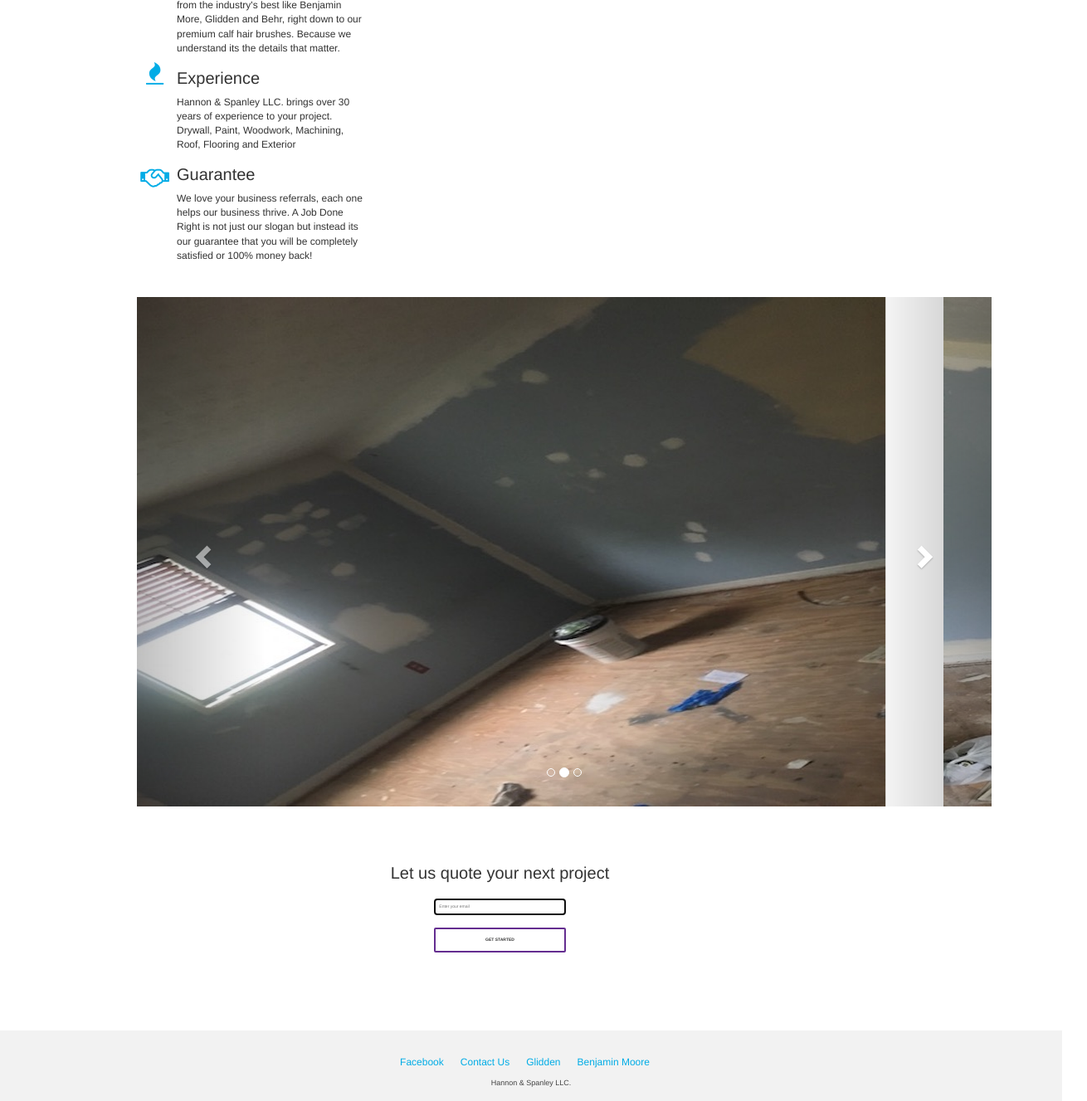
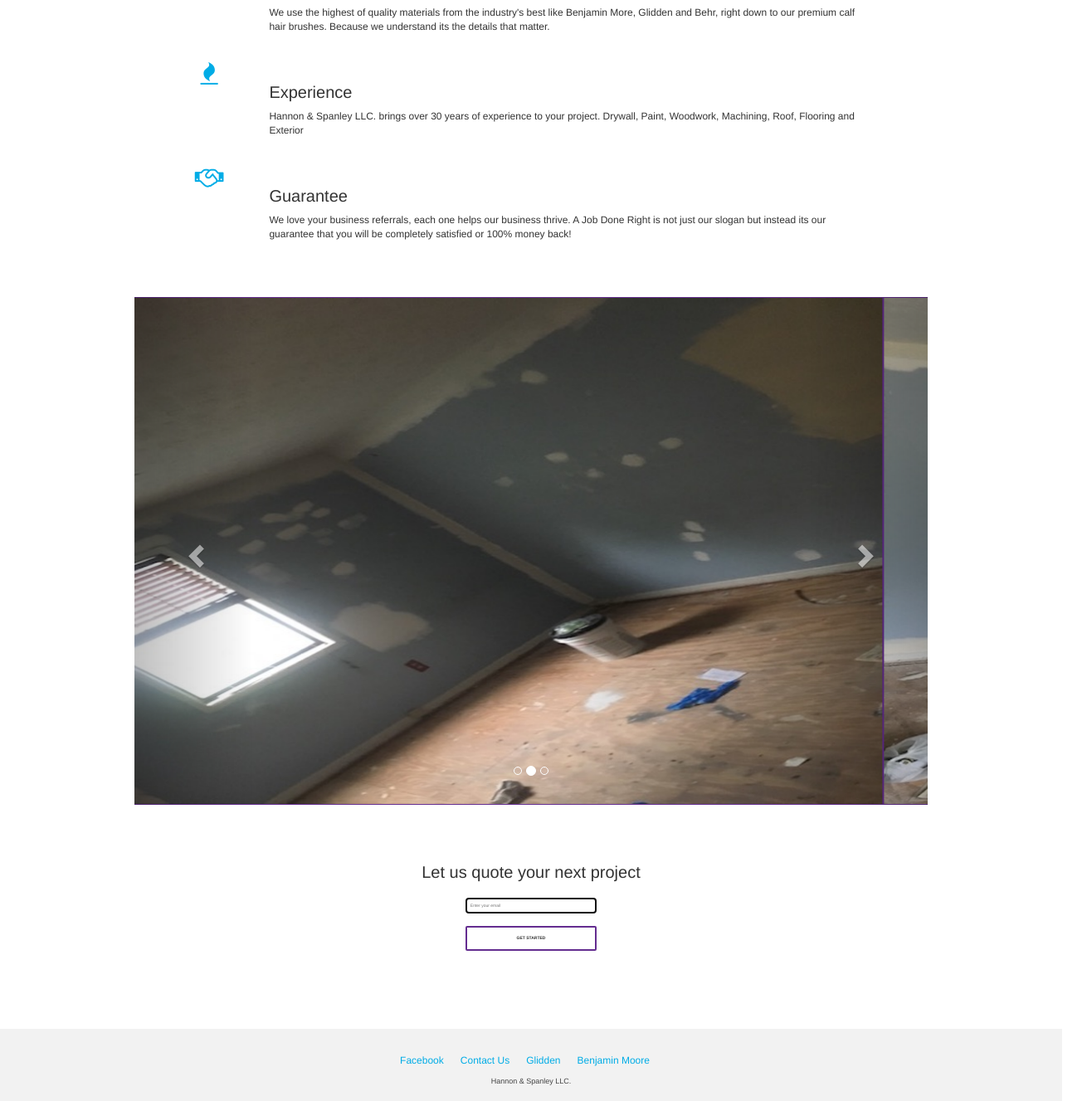
Before and after one commit to Dcoke1/Product-Landing-Page, a plain HTML site: page index.html in a window 1280 px wide. Shown: the part 227-1554 px from the top of the page at 83% size, 1310 px wide, since content can reach past the window. Drawn offline with nearby package versions, Linux system fonts and the light colour scheme.

Commit message:
Version2.1.3

```diff
--- a/assets/styles.css
+++ b/assets/styles.css
@@ -41,7 +41,9 @@ header {
 	justify-content: center;
 	align-items: center;
 	text-align: center;
-	margin-left: 15px;
+    width: 62vw;
+    margin-right: 2.5px;
+    margin-left: 0%;
 
 }
 
@@ -69,7 +71,7 @@ a {
 
 /**== Services and mid page styling ===**/
 .sub-container {
-    max-width: 1000px;
+    max-width: 960px;
     width: 100%;
     margin: 0 auto;
 }
@@ -106,6 +108,15 @@ i {
 	size: 200px;
 }
 
+.container {
+	width: 100%;
+}
+
+.container img {
+	border: 1px solid;
+	border-color: #642D90;
+}
+
 /**== Submit button and Input section styles ===**/
 #pricing {
     display: flex;
@@ -113,6 +124,7 @@ i {
     align-items: center;
     justify-content: center;
     text-align: center;
+    width: 100%;
     height: 400px;
     margin-top: 10px;
 }
@@ -174,18 +186,12 @@ footer span {
     color: #444;
 }
 
-/**--====================================Responsive Queries ===============================-----------------**/
+/**--================================Responsive Queries ===============================-----------------**/
 
 @media only screen and (min-width: 320px) {
 
 .nav-link {
 	font-size: 12px;
-}
-
-.logo img {
-    width: 45vw;
-    margin-right: 2.5px;
-    margin-left: -10px;
 }
 
 nav ul {
@@ -200,9 +206,10 @@ h2 {
 }
 
 #services {
-    width: 220px;
+    width: 100%;
     margin-top: 200px;
-    padding-left: 30px;
+    padding-left: 10%;
+    padding-right: 10%;
 }
 
 #services .icon-logo {
@@ -221,18 +228,16 @@ p {
 
 .carousel {
     position: relative;
-    margin-right: -20px;
 }
 
 .container {
-    padding-left: 15px;
+    padding-left: 2px;
     padding-top: 60px;
-    padding-right: 100px;
+    padding-right: 2px;
 }
 
 #pricing {
     margin-top: -80px;
-    margin-left: -75px;
     margin-bottom: -80px;
     font-size: 5;
     font-size: 5px;
@@ -262,12 +267,12 @@ a {
 }
 
 .logo img {
-    width: 40vw;
+    width: 56vw;
     margin-right: 3px;
 }
 
 #services {
-    width: 250px;
+    width: 100%;
     margin-top: 200px;
     padding-left: 30px;
 }
@@ -283,9 +288,8 @@ p {
 }
 
 .container {
-    padding-left: 20px;
+	width: 100%;
     padding-top: 30px;
-    padding-right: 110px;
 }
 
 
@@ -301,7 +305,7 @@ footer {
 @media only screen and (min-width: 400px) {
 
 .logo img {
-    width: 52vw;
+    width: 56vw;
     margin-right: -20px;
     margin-left: 0px;
     padding-left: 0px;
@@ -316,7 +320,7 @@ p {
 }
 
 #services {
-    width: 290px;
+    width: 100%;
     margin-top: 180px;
     padding-left: 40px;
 }
@@ -328,9 +332,10 @@ p {
 }
 
 .container {
-    padding-left: 25px;
+	width: 100%;
+    padding-left: 2px;
     padding-top: 30px;
-    padding-right: 135px;
+    padding-right: 2px;
 }
 
 nav ul {
```
